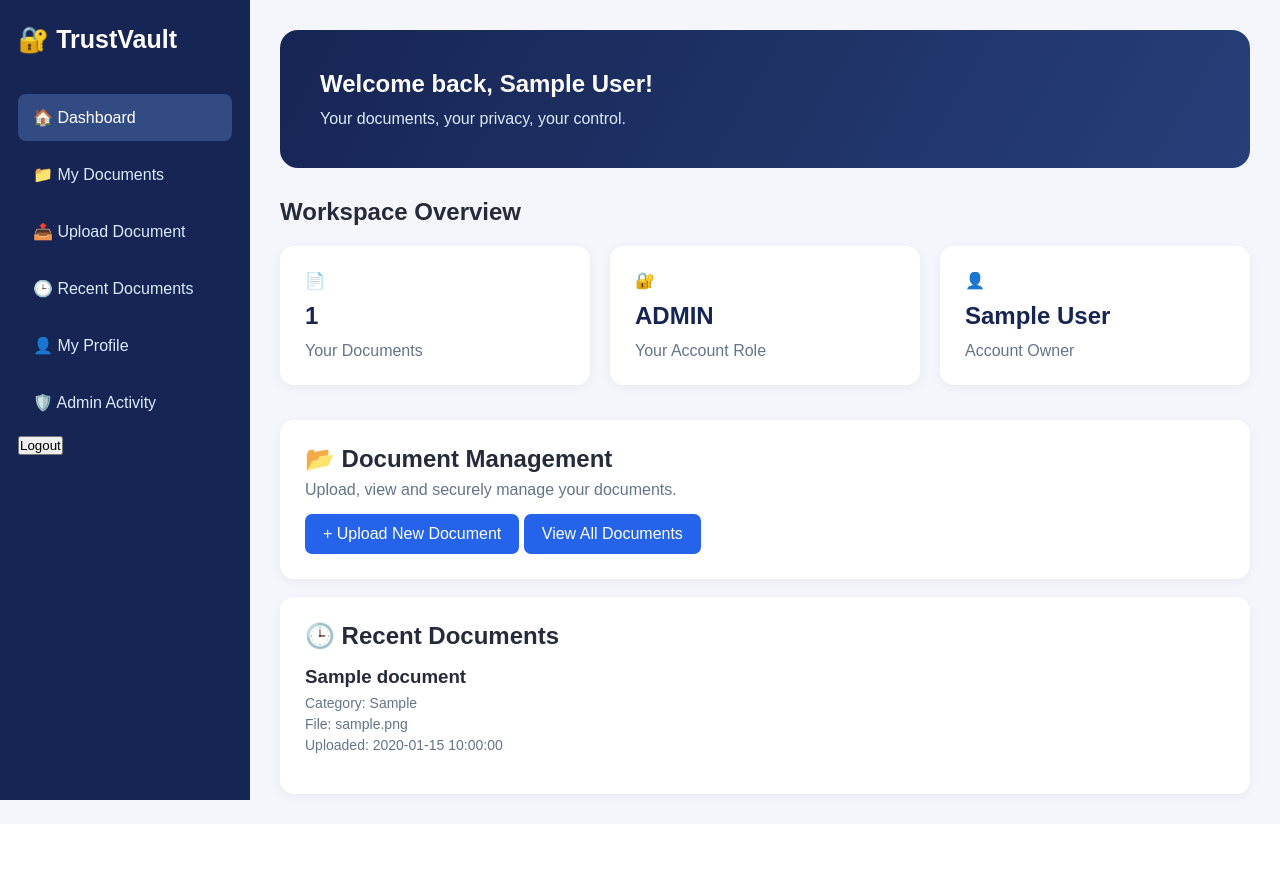
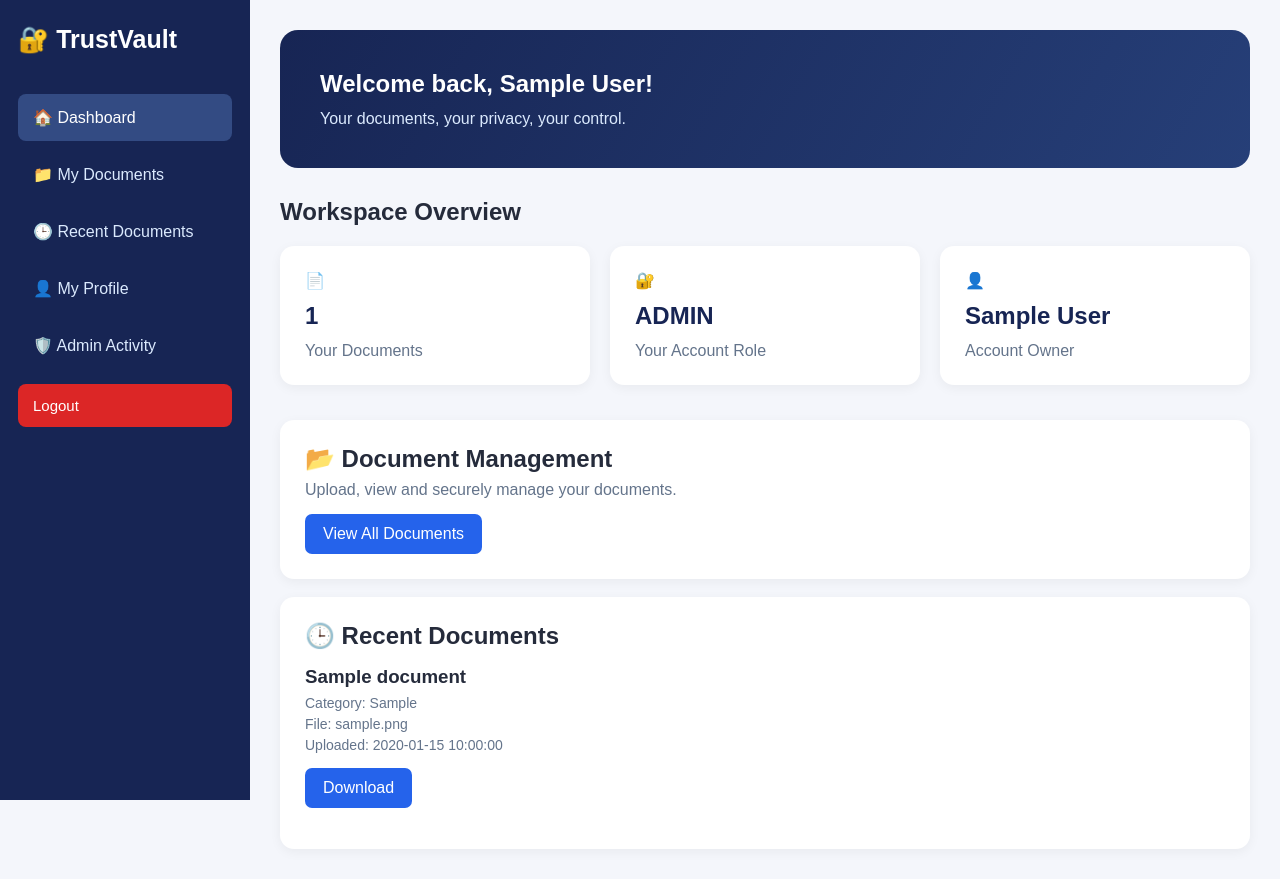
Before and after one commit to ReddiGiri/TrustVault, a Flask app: page /dashboard in a window 1280 px wide. Before the commit the page ends 803 px from the top, so only its background shows below. Run offline with Flask 3, Linux system fonts and the light colour scheme; a user stored in the database is signed in; tables that the repository leaves empty hold one stand-in row (values such as "Sample post"); parts of the project's set-up code (start-up, migrations or seed data) failed here and were passed over; some libraries are stand-ins or nearby versions.

Commit message:
Fix dashboard upload navigation

```diff
--- a/templates/dashboard.html
+++ b/templates/dashboard.html
@@ -52,6 +52,26 @@
             color: white;
         }
 
+        .menu form {
+            margin-top: 15px;
+        }
+
+        .logout-btn {
+            width: 100%;
+            padding: 13px 15px;
+            border: none;
+            border-radius: 8px;
+            background: #dc2626;
+            color: white;
+            text-align: left;
+            font-size: 15px;
+            cursor: pointer;
+        }
+
+        .logout-btn:hover {
+            background: #b91c1c;
+        }
+
         .main {
             margin-left: 250px;
             padding: 30px;
@@ -76,6 +96,9 @@
         .success-message {
             color: #15803d;
             margin-bottom: 20px;
+            padding: 12px;
+            background: #dcfce7;
+            border-radius: 7px;
         }
 
         .section-title {
@@ -99,6 +122,7 @@
         .card h2 {
             margin: 12px 0;
             color: #172554;
+            overflow-wrap: anywhere;
         }
 
         .card p {
@@ -139,6 +163,7 @@
             padding: 11px 18px;
             border-radius: 7px;
             margin-top: 15px;
+            margin-right: 8px;
         }
 
         .btn:hover {
@@ -165,11 +190,16 @@
             .menu {
                 display: flex;
                 flex-wrap: wrap;
+                gap: 5px;
             }
 
             .menu a {
                 padding: 10px;
                 font-size: 13px;
+            }
+
+            .menu form {
+                width: 100%;
             }
 
             .welcome {
@@ -182,11 +212,12 @@
 <body>
 
     <aside class="sidebar">
+
         <div class="logo">🔐 TrustVault</div>
 
         <nav class="menu">
 
-            <a href="/dashboard" class="active">
+            <a href="{{ url_for('dashboard') }}" class="active">
                 🏠 Dashboard
             </a>
 
@@ -194,9 +225,11 @@
                 📁 My Documents
             </a>
 
-            <a href="{{ url_for('documents.upload_document') }}">
+            {% if user.role == "OWNER" %}
+            <a href="{{ url_for('documents.my_documents') }}">
                 📤 Upload Document
             </a>
+            {% endif %}
 
             <a href="{{ url_for('documents.my_documents') }}">
                 🕒 Recent Documents
@@ -213,15 +246,19 @@
             {% endif %}
 
             <form action="{{ url_for('logout') }}" method="POST">
-                <input type="hidden" name="csrf_token" value="{{ csrf_token() }}">
+                <input type="hidden"
+                       name="csrf_token"
+                       value="{{ csrf_token() }}">
 
-                <button type="submit">
+                <button type="submit" class="logout-btn">
                     Logout
                 </button>
             </form>
 
         </nav>
+
     </aside>
+
 
     <main class="main">
 
@@ -230,14 +267,19 @@
             <p>Your documents, your privacy, your control.</p>
         </section>
 
+
+        <!-- FLASH MESSAGES -->
         {% with messages = get_flashed_messages(with_categories=true) %}
             {% for category, message in messages %}
                 <p class="success-message">{{ message }}</p>
             {% endfor %}
         {% endwith %}
 
+
         <h2 class="section-title">Workspace Overview</h2>
 
+
+        <!-- DASHBOARD CARDS -->
         <section class="cards">
 
             <div class="card">
@@ -260,35 +302,49 @@
 
         </section>
 
+
+        <!-- DOCUMENT MANAGEMENT -->
         <section class="document-section">
+
             <h2>📂 Document Management</h2>
+
             <p style="color:#64748b; margin-top:8px;">
                 Upload, view and securely manage your documents.
             </p>
 
-            <a href="{{ url_for('documents.upload_document') }}"
+            {% if user.role == "OWNER" %}
+            <a href="{{ url_for('documents.my_documents') }}"
                class="btn">
                 + Upload New Document
             </a>
+            {% endif %}
 
             <a href="{{ url_for('documents.my_documents') }}"
                class="btn">
                 View All Documents
             </a>
+
         </section>
+
 
         <br>
 
+
+        <!-- RECENT DOCUMENTS -->
         <section class="document-section" id="profile">
+
             <h2>🕒 Recent Documents</h2>
 
             {% if documents %}
+
                 {% for document in documents[:5] %}
+
                     <div class="document">
+
                         <h3>{{ document.title }}</h3>
 
                         <p>
-                            Category: {{ document.category }}
+                            Category: {{ document.category or "General" }}
                         </p>
 
                         <p>
@@ -296,16 +352,27 @@
                         </p>
 
                         <p>
-                            Uploaded:
-                            {{ document.created_at }}
+                            Uploaded: {{ document.created_at }}
                         </p>
+
+                        <a href="{{ url_for('documents.download_document',
+                                            document_id=document.id) }}"
+                           class="btn">
+                            Download
+                        </a>
+
                     </div>
+
                 {% endfor %}
+
             {% else %}
+
                 <p class="empty">
                     No documents available yet.
                 </p>
+
             {% endif %}
+
         </section>
 
     </main>
```
